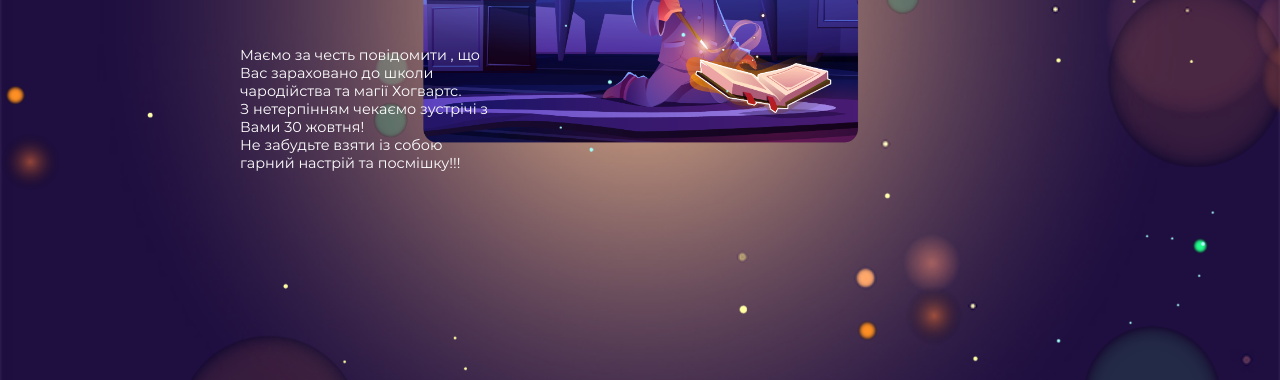
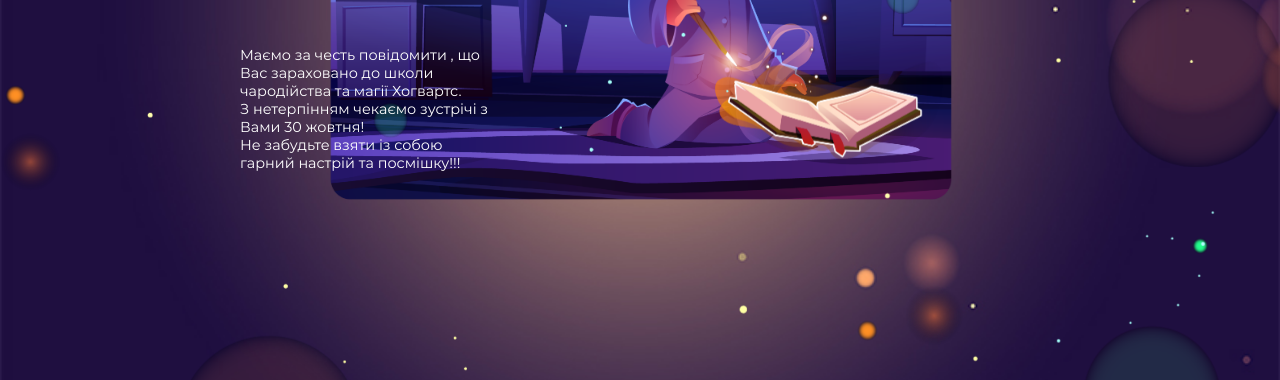
Before and after one commit to dragan-margarita/helloween, a plain HTML site: page index.html in a window 1280 px wide. Shown: the part 390-770 px from the top of the page. Drawn offline with Linux system fonts and the light colour scheme.

Commit message:
Update style.css

```diff
--- a/css/style.css
+++ b/css/style.css
@@ -35,7 +35,7 @@
 }
 .bg img{
 	max-width: 1200px;
-	max-height: 350px;
+	max-height:500px;
 }
 
 
@@ -67,7 +67,7 @@
 }
 .book img{
 	max-width: 1200px;
-	max-height: 350px;
+	max-height: 500px;
 }
 
 
```
